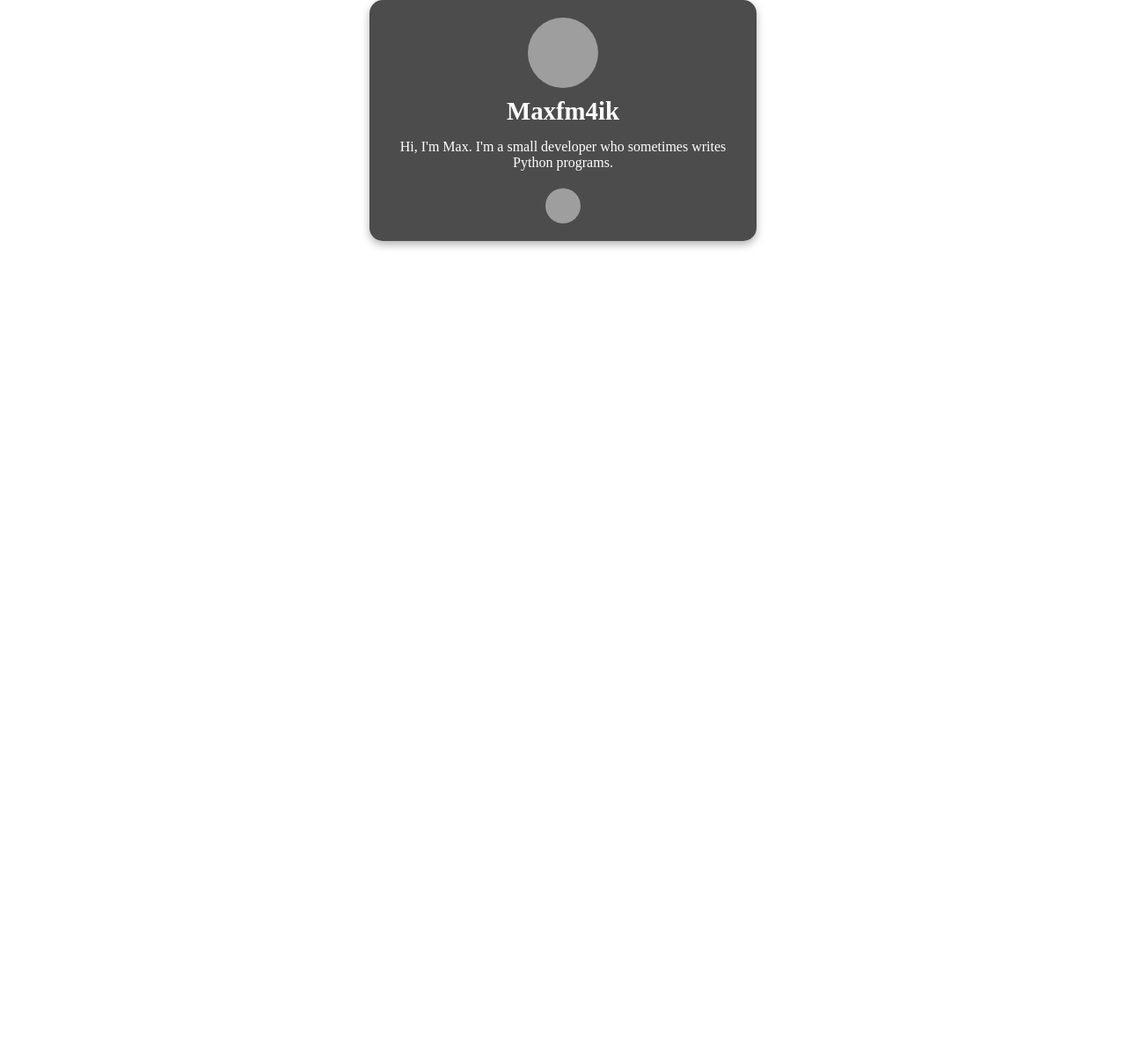
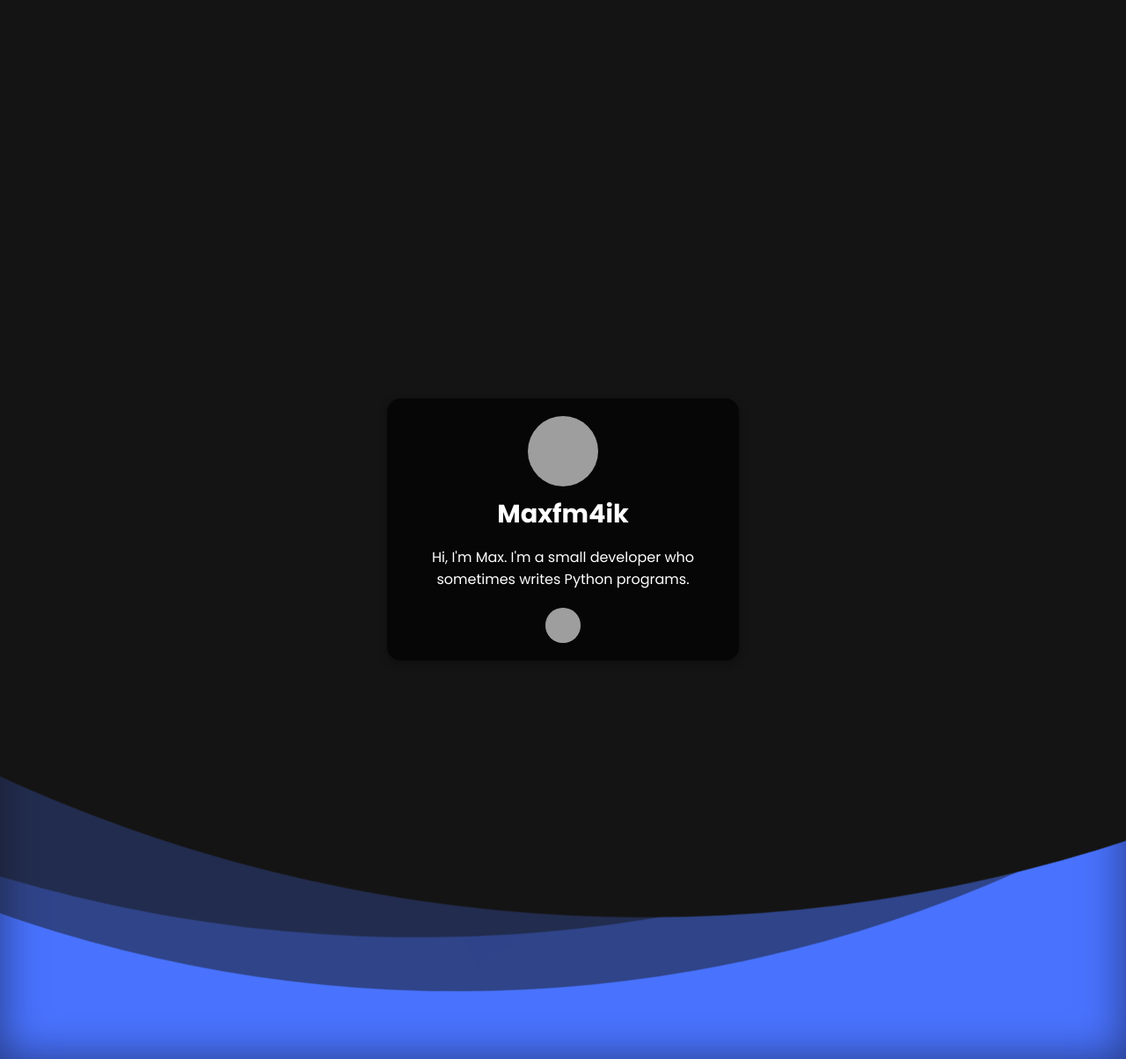
Before and after one commit to Maxfm4ikProjects2/web, a PHP site: page / in a window 1280 px wide. Shown: the whole page at 88% size. Run offline with PHP 8.4, Linux system fonts and the light colour scheme; grey boxes are pictures that could not be loaded.

Commit message:
Refactor styles and remove unused CSS rules

```diff
--- a/styles.css
+++ b/styles.css
@@ -1,120 +1,67 @@
-#container {
-    background: #00adef;
-    background: -moz-linear-gradient(-45deg, #00adef 0%, #0076e5 100%);
-    background: -webkit-linear-gradient(-45deg, #00adef 0%,#0076e5 100%);
-    background: linear-gradient(135deg, #00adef 0%,#0076e5 100%);
-    filter: progid:DXImageTransform.Microsoft.gradient( startColorstr='#00adef', endColorstr='#0076e5',GradientType=1 );
-    position: relative;
-    height: 100vh; /* Ensure the container takes the full viewport height */
-    width: 100vw; /* Ensure the container takes the full viewport width */
+@import url("https://fonts.googleapis.com/css?family=Poppins:200,300,400,500,600,700,800,900&display=swap");
+* {
   margin: 0;
   padding: 0;
+  box-sizing: border-box;
+  font-family: "Poppins", sans-serif;
+}
+section {
+  position: relative;
+  width: 100%;
+  height: 100vh;
+  overflow: hidden;
+  display: flex;
+  justify-content: center;
+  align-items: center;
+  min-height: 100vh;
+}
+section .wave {
+  position: absolute;
+  left: 0;
+  width: 100%;
+  height: 100%;
+  background: #4973ff;
+  box-shadow: inset 0 0 50px rgba(0, 0, 0, 0.5);
+  transition: 0.5s;
+}
+section .wave span {
+  content: "";
+  position: absolute;
+  width: 325vh;
+  height: 325vh;
+  top: 0;
+  left: 50%;
+  transform: translate(-50%, -75%);
+  background: #000;
+}
+.content {
+  position: relative;
+  z-index: 1;
+  font-size: 4em;
+  letter-spacing: 2px;
+  color: #fff;
+}
+section .wave span:nth-child(1) {
+  border-radius: 45%;
+  background: rgba(20, 20, 20, 1);
+  animation: animate 5s linear infinite;
 }
 
-#container-inside {
-    position: relative;
-    min-width: 960px;
-    max-width: 1280px;
-    height: auto;
-    min-height: 100%;
-    margin: 0px auto;
-    padding: 0px auto;
-    overflow: visible;
+section .wave span:nth-child(2) {
+  border-radius: 40%;
+  background: rgba(20, 20, 20, 0.5);
+  animation: animate 10s linear infinite;
 }
-
-#circle-small {
-    -webkit-animation: circle-small-scale 3s ease-in-out infinite alternate;
-    animation: circle-small-scale 3s ease-in-out infinite alternate;
-	animation-timing-function: cubic-bezier(.6, 0, .4, 1);
-	animation-delay: 0s;
-	position: absolute;
-	top: 200px;
-	left: -150px;
-    background: #fff;
-    width: 300px;
-    height: 300px;
-    border-radius: 50%;
-    opacity: 0.4;
+section .wave span:nth-child(3) {
+  border-radius: 42.5%;
+  background: rgba(20, 20, 20, 0.5);
+  animation: animate 15s linear infinite;
 }
-
-#circle-medium {
-    -webkit-animation: circle-small-scale 3s ease-in-out infinite alternate;
-    animation: circle-small-scale 3s ease-in-out infinite alternate;
-	animation-timing-function: cubic-bezier(.6, 0, .4, 1);
-	animation-delay: 0.3s;
-	position: absolute;
-	top: 50px;
-	left: -300px;
-    background: #fff;
-    width: 600px;
-    height: 600px;
-    border-radius: 50%;
-    opacity: 0.3;
-}
-
-#circle-large {
-    -webkit-animation: circle-small-scale 3s ease-in-out infinite alternate;
-    animation: circle-small-scale 3s ease-in-out infinite alternate;
-	animation-timing-function: cubic-bezier(.6, 0, .4, 1);
-	animation-delay: 0.6s;
-	position: absolute;
-	top: -100px;
-	left: -450px;
-    background: #fff;
-    width: 900px;
-    height: 900px;
-    border-radius: 50%;
-    opacity: 0.2;
-}
-
-#circle-xlarge {
-    -webkit-animation: circle-small-scale 3s ease-in-out infinite alternate;
-    animation: circle-small-scale 3s ease-in-out infinite alternate;
-	animation-timing-function: cubic-bezier(.6, 0, .4, 1);
-	animation-delay: 0.9s;
-	position: absolute;
-	top: -250px;
-	left: -600px;
-    background: #fff;
-    width: 1200px;
-    height: 1200px;
-    border-radius: 50%;
-    opacity: 0.1;
-}
-
-#circle-xxlarge {
-    -webkit-animation: circle-small-scale 3s ease-in-out infinite alternate;
-    animation: circle-small-scale 3s ease-in-out infinite alternate;
-	animation-timing-function: cubic-bezier(.6, 0, .4, 1);
-	animation-delay: 1.2s;
-	position: absolute;
-	top: -400px;
-	left: -750px;
-    background: #fff;
-    width: 1500px;
-    height: 1500px;
-    border-radius: 50%;
-    opacity: 0.05;
-}
-
-@-webkit-keyframes circle-small-scale {
+@keyframes animate {
   0% {
-        -webkit-transform: scale(1.0);
+    transform: translate(-50%, -75%) rotate(0deg);
   }
   100% {
-        -webkit-transform: scale(1.1);
+    transform: translate(-50%, -75%) rotate(360deg);
   }
 }
-
-@keyframes circle-small-scale {
-    0% {
-        transform: scale(1.0);
-    }
-    100% {
-        transform: scale(1.1);
-    }
-}
-
-body {
-    overflow: hidden; /* Prevent scrolling */
-}
```
Lines whose indentation alone changed are shown as unchanged.
